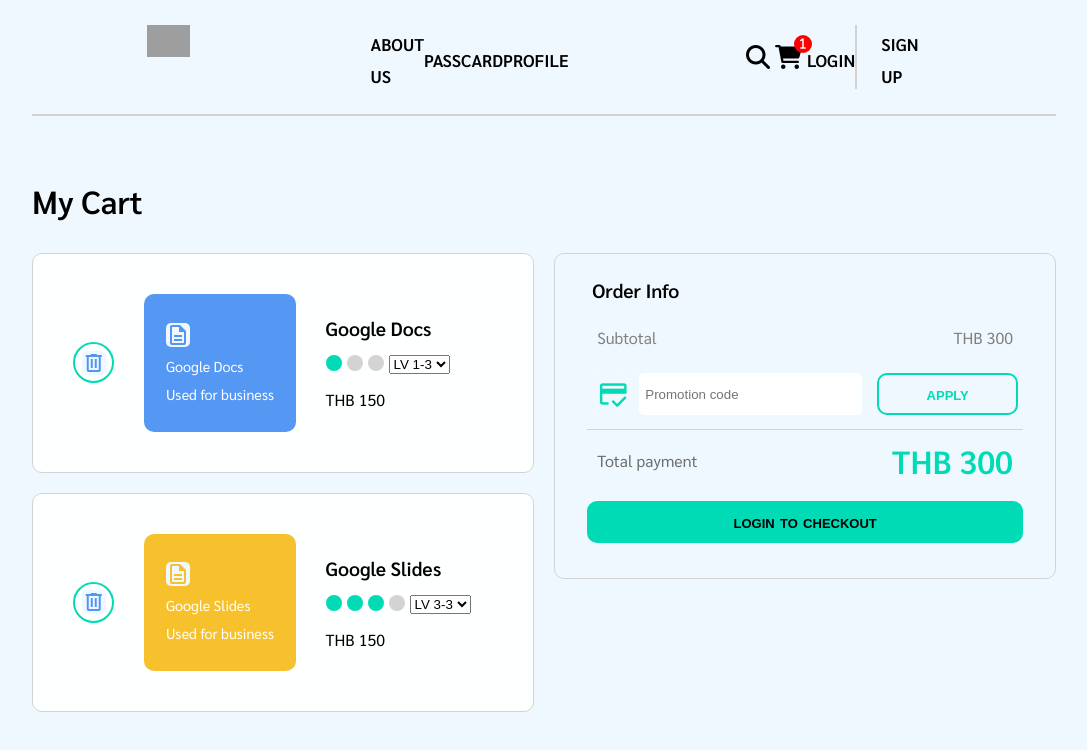
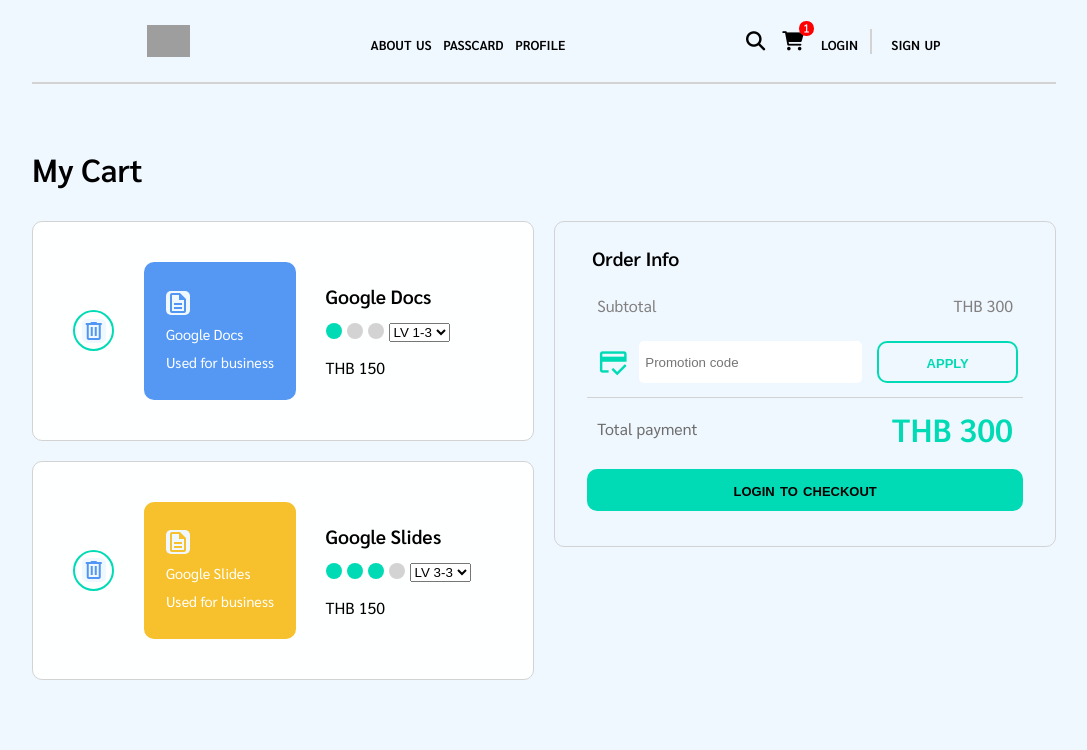
Before and after one commit to newpkorn/homework3, a plain HTML site: page index.html in a window 1280 px wide. Shown: the whole page, without its empty margins (96-1183 px from the left). Drawn offline with nearby package versions, Linux system fonts and the light colour scheme; grey boxes are pictures that could not be loaded.

Commit message:
adjust style.css

```diff
--- a/styles.css
+++ b/styles.css
@@ -45,7 +45,7 @@
     justify-content: space-between;
     align-items: center;
     font-variant: small-caps;
-    font-size: 1.5em;
+    font-size: 1.2em;
 }
 
 .opt-center a, .opt-right  a {
@@ -290,7 +290,7 @@
     background-color: #09b195;
 }
 
-@media(max-width: 1200px) {
+@media(max-width: 1024px) {
     nav {
         align-items: center;
     }
@@ -304,9 +304,7 @@
         border-left: none;
         padding-left: 0;
     }
-}
 
-@media(max-width: 1000px) {
     .card {
         flex-direction: column;
         gap: 20px;
@@ -315,8 +313,4 @@
     .sub-card {
         min-height: auto;
     }
-
-    /* .payment-info {
-        padding: 0;
-    } */
 }
```
